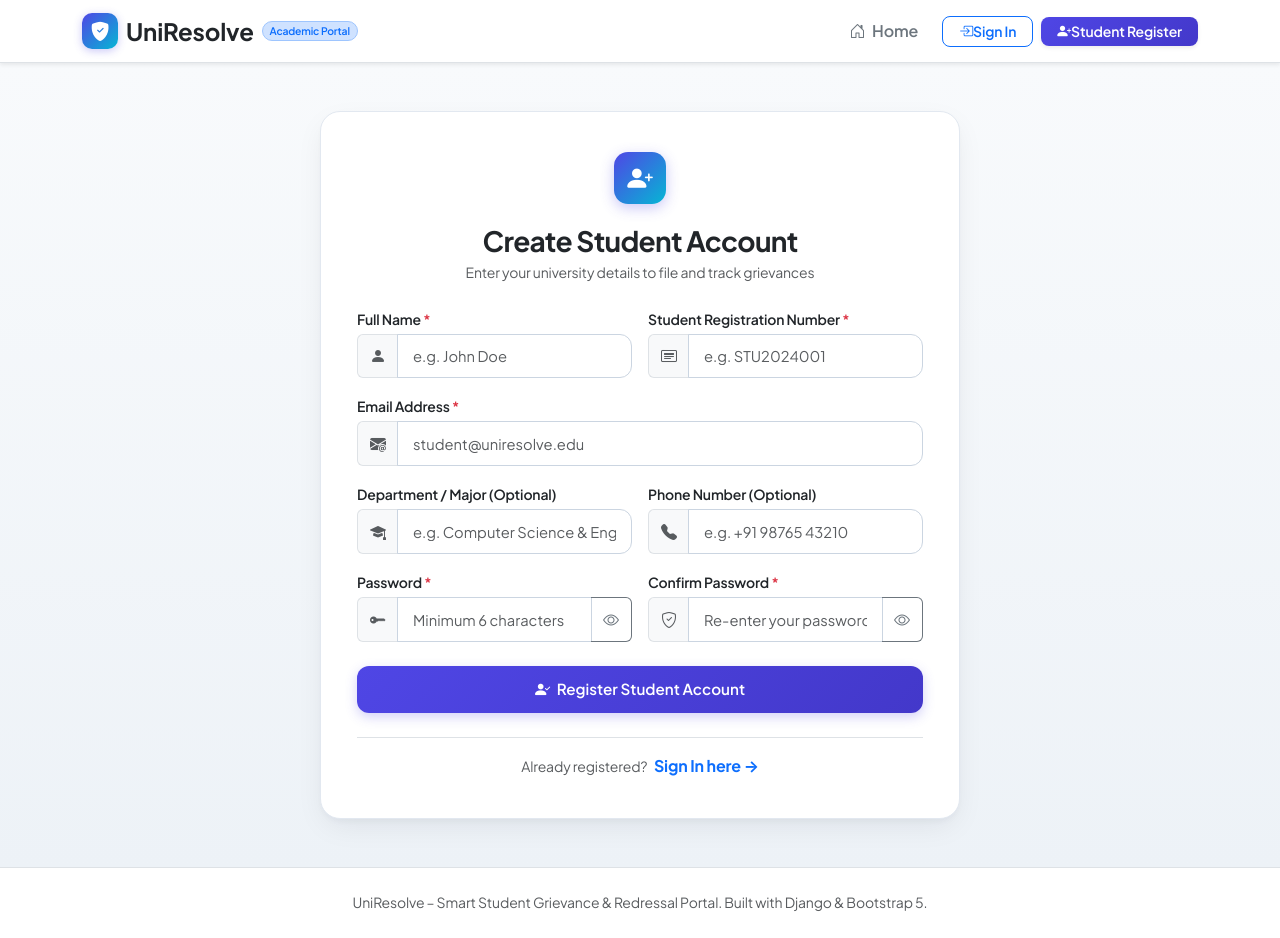
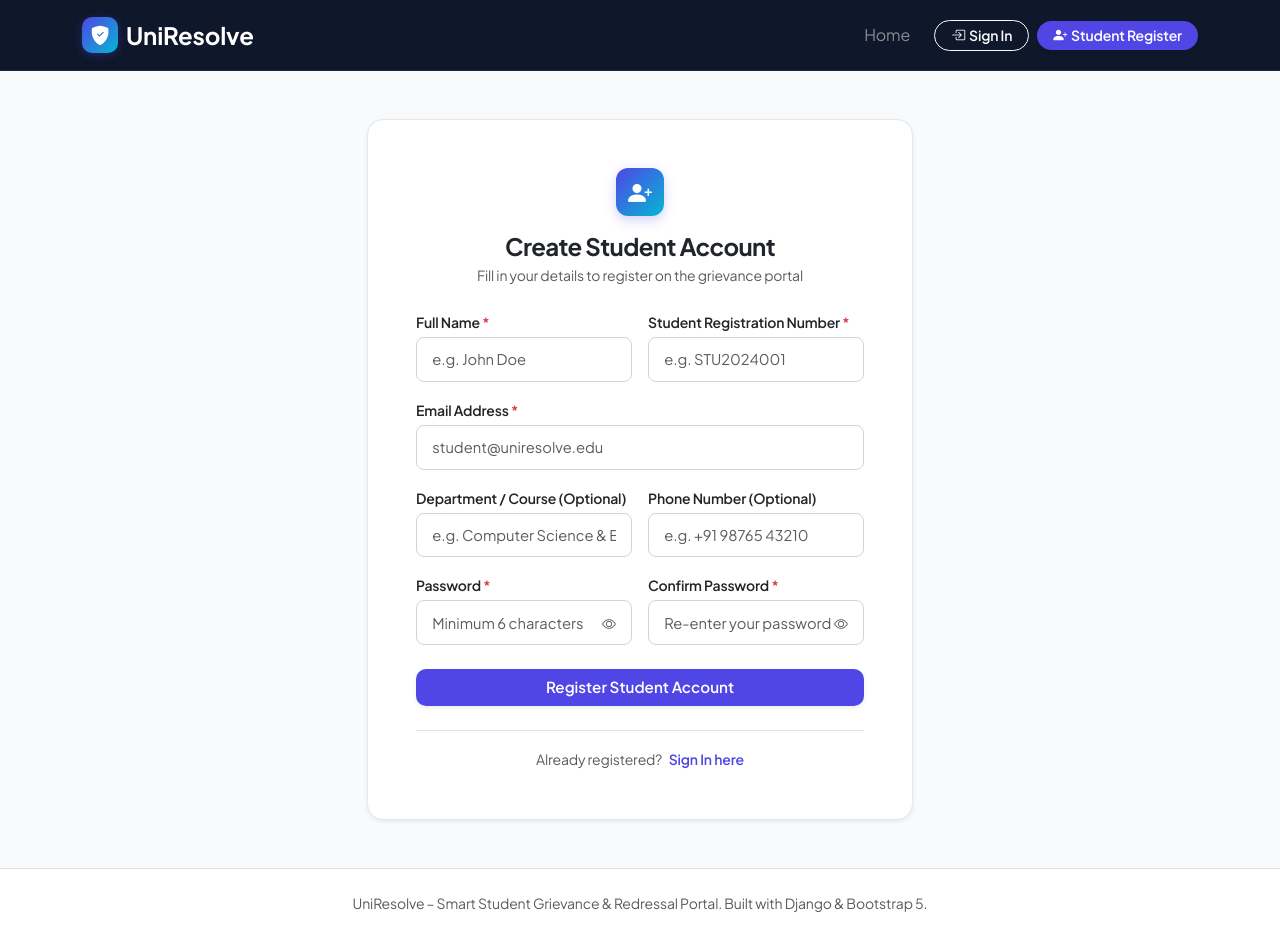
Before and after one commit to Zan-pakto/djangoproject, a Django app: page /register/ in a window 1280 px wide. Before the commit the page ends 911 px from the top, so only its background shows below. Run offline with Django 5.2, Linux system fonts and the light colour scheme; some libraries are stand-ins or nearby versions.

Commit message:
Refactor UI: Clean cohesive navbar and clean centered cards for login and register

```diff
--- a/static/css/style.css
+++ b/static/css/style.css
@@ -801,8 +801,8 @@ a {
 
 .form-control, .form-select {
   font-family: inherit;
-  border-radius: var(--radius-md);
-  border: 1.5px solid #cbd5e1;
+  border-radius: 8px;
+  border: 1px solid #cbd5e1;
   padding: 0.65rem 0.95rem;
   font-size: 0.92rem;
   color: #1e293b;
@@ -810,8 +810,9 @@ a {
 }
 
 .form-control:focus, .form-select:focus {
-  border-color: #2563eb;
-  box-shadow: 0 0 0 4px rgba(37, 99, 235, 0.12);
+  border-color: #4f46e5;
+  box-shadow: 0 0 0 3px rgba(79, 70, 229, 0.15);
+  outline: 0;
 }
 
 /* =====================================================================
--- a/templates/base.html
+++ b/templates/base.html
@@ -175,14 +175,13 @@
 
 {% else %}
   <!-- Unauthenticated Public Layout Navigation -->
-  <nav class="navbar navbar-expand-lg sticky-top bg-white border-bottom shadow-sm py-2">
+  <nav class="navbar navbar-expand-lg navbar-dark sticky-top" style="background: #0f172a; border-bottom: 1px solid rgba(255, 255, 255, 0.08); padding: 0.75rem 0;">
     <div class="container">
-      <a class="navbar-brand d-flex align-items-center gap-2 fw-bold fs-4 text-dark" href="{% url 'landing' %}">
-        <div style="width: 36px; height: 36px; border-radius: 10px; background: linear-gradient(135deg, #4f46e5, #06b6d4); display: flex; align-items: center; justify-content: center; color: #ffffff; font-size: 1.2rem; box-shadow: 0 2px 8px rgba(79, 70, 229, 0.3);">
+      <a class="navbar-brand d-flex align-items-center gap-2 fw-bold fs-4 text-white" href="{% url 'landing' %}">
+        <div style="width: 36px; height: 36px; border-radius: 10px; background: linear-gradient(135deg, #4f46e5, #06b6d4); display: flex; align-items: center; justify-content: center; color: #ffffff; font-size: 1.2rem; box-shadow: 0 2px 10px rgba(79, 70, 229, 0.35);">
           <i class="bi bi-shield-fill-check"></i>
         </div>
         <span>UniResolve</span>
-        <span class="badge bg-primary-subtle text-primary border border-primary-subtle rounded-pill" style="font-size: 0.65rem; font-weight: 600;">Academic Portal</span>
       </a>
       <button class="navbar-toggler border-0 shadow-none p-1" type="button" data-bs-toggle="collapse" data-bs-target="#navPublic" aria-controls="navPublic" aria-expanded="false" aria-label="Toggle navigation">
         <span class="navbar-toggler-icon"></span>
@@ -190,17 +189,17 @@
       <div class="collapse navbar-collapse" id="navPublic">
         <ul class="navbar-nav ms-auto align-items-lg-center gap-2 mt-2 mt-lg-0">
           <li class="nav-item">
-            <a class="nav-link text-secondary fw-semibold px-3 py-1.5 rounded-3" href="{% url 'landing' %}">
-              <i class="bi bi-house-door me-1"></i> Home
+            <a class="nav-link text-white-50 px-3 py-1.5" href="{% url 'landing' %}">
+              Home
             </a>
           </li>
           <li class="nav-item">
-            <a class="btn btn-sm btn-outline-primary fw-semibold px-3 py-1.5 rounded-3 d-inline-flex align-items-center gap-1.5" href="{% url 'login' %}">
+            <a class="btn btn-sm btn-outline-light rounded-pill px-3 py-1.5 fw-semibold d-inline-flex align-items-center gap-1" href="{% url 'login' %}">
               <i class="bi bi-box-arrow-in-right"></i> Sign In
             </a>
           </li>
           <li class="nav-item">
-            <a class="btn btn-sm btn-primary fw-semibold px-3 py-1.5 rounded-3 d-inline-flex align-items-center gap-1.5 shadow-sm text-white" style="background: linear-gradient(135deg, #4f46e5, #4338ca); border: none;" href="{% url 'register' %}">
+            <a class="btn btn-sm text-white rounded-pill px-3 py-1.5 fw-semibold d-inline-flex align-items-center gap-1 shadow-sm" style="background: #4f46e5; border: none;" href="{% url 'register' %}">
               <i class="bi bi-person-plus-fill"></i> Student Register
             </a>
           </li>
--- a/templates/registration/register.html
+++ b/templates/registration/register.html
@@ -1,21 +1,28 @@
 {% extends 'base.html' %}
 {% load static %}
 
-{% block title %}Student Registration – UniResolve Portal{% endblock %}
+{% block title %}Student Registration – UniResolve{% endblock %}
 
 {% block public_content %}
-<div class="auth-page-container">
-  <div class="auth-card auth-card-wide">
+<div class="py-5" style="background: #f8fafc; min-height: 85vh; display: flex; align-items: center;">
+  <div class="container">
+    <div class="row justify-content-center">
+      <div class="col-11 col-sm-10 col-md-8 col-lg-7 col-xl-6">
+
+        <!-- Main Register Card -->
+        <div class="card border-0 shadow-sm" style="border-radius: 16px; border: 1px solid #e2e8f0 !important; background: #ffffff;">
+          <div class="card-body p-4 p-sm-5">
+
             <!-- Header with Brand Icon -->
             <div class="text-center mb-4">
-      <div class="auth-icon-badge mx-auto">
+              <div class="mx-auto mb-3" style="width: 48px; height: 48px; border-radius: 12px; background: linear-gradient(135deg, #4f46e5, #06b6d4); display: flex; align-items: center; justify-content: center; color: #fff; font-size: 1.5rem; box-shadow: 0 4px 12px rgba(79, 70, 229, 0.25);">
                 <i class="bi bi-person-plus-fill"></i>
               </div>
-      <h3 class="fw-bold text-dark mb-1">Create Student Account</h3>
-      <p class="text-muted small mb-0">Enter your university details to file and track grievances</p>
+              <h3 class="fw-bold text-dark mb-1" style="font-size: 1.5rem;">Create Student Account</h3>
+              <p class="text-muted small mb-0">Fill in your details to register on the grievance portal</p>
             </div>
 
-    <!-- Registration Form -->
+            <!-- Register Form -->
             <form method="post" novalidate id="registerForm">
               {% csrf_token %}
 
@@ -29,16 +36,11 @@
 
               <div class="row g-3">
                 <!-- Full Name -->
-        <div class="col-md-6">
+                <div class="col-sm-6">
                   <label for="{{ form.full_name.id_for_label }}" class="form-label fw-semibold small text-dark mb-1">
                     {{ form.full_name.label }} <span class="text-danger">*</span>
                   </label>
-          <div class="input-group">
-            <span class="input-group-text bg-light text-muted border-end-0">
-              <i class="bi bi-person-fill"></i>
-            </span>
                   {{ form.full_name }}
-          </div>
                   {% if form.full_name.errors %}
                     <div class="text-danger small mt-1">
                       {% for error in form.full_name.errors %}{{ error }}{% endfor %}
@@ -47,16 +49,11 @@
                 </div>
 
                 <!-- Registration Number -->
-        <div class="col-md-6">
+                <div class="col-sm-6">
                   <label for="{{ form.registration_number.id_for_label }}" class="form-label fw-semibold small text-dark mb-1">
                     {{ form.registration_number.label }} <span class="text-danger">*</span>
                   </label>
-          <div class="input-group">
-            <span class="input-group-text bg-light text-muted border-end-0">
-              <i class="bi bi-card-heading"></i>
-            </span>
                   {{ form.registration_number }}
-          </div>
                   {% if form.registration_number.errors %}
                     <div class="text-danger small mt-1">
                       {% for error in form.registration_number.errors %}{{ error }}{% endfor %}
@@ -69,12 +66,7 @@
                   <label for="{{ form.email.id_for_label }}" class="form-label fw-semibold small text-dark mb-1">
                     {{ form.email.label }} <span class="text-danger">*</span>
                   </label>
-          <div class="input-group">
-            <span class="input-group-text bg-light text-muted border-end-0">
-              <i class="bi bi-envelope-at-fill"></i>
-            </span>
                   {{ form.email }}
-          </div>
                   {% if form.email.errors %}
                     <div class="text-danger small mt-1">
                       {% for error in form.email.errors %}{{ error }}{% endfor %}
@@ -83,16 +75,11 @@
                 </div>
 
                 <!-- Department -->
-        <div class="col-md-6">
+                <div class="col-sm-6">
                   <label for="{{ form.department.id_for_label }}" class="form-label fw-semibold small text-dark mb-1">
-            Department / Major (Optional)
+                    {{ form.department.label }}
                   </label>
-          <div class="input-group">
-            <span class="input-group-text bg-light text-muted border-end-0">
-              <i class="bi bi-mortarboard-fill"></i>
-            </span>
                   {{ form.department }}
-          </div>
                   {% if form.department.errors %}
                     <div class="text-danger small mt-1">
                       {% for error in form.department.errors %}{{ error }}{% endfor %}
@@ -101,16 +88,11 @@
                 </div>
 
                 <!-- Phone Number -->
-        <div class="col-md-6">
+                <div class="col-sm-6">
                   <label for="{{ form.phone_number.id_for_label }}" class="form-label fw-semibold small text-dark mb-1">
-            Phone Number (Optional)
+                    {{ form.phone_number.label }}
                   </label>
-          <div class="input-group">
-            <span class="input-group-text bg-light text-muted border-end-0">
-              <i class="bi bi-telephone-fill"></i>
-            </span>
                   {{ form.phone_number }}
-          </div>
                   {% if form.phone_number.errors %}
                     <div class="text-danger small mt-1">
                       {% for error in form.phone_number.errors %}{{ error }}{% endfor %}
@@ -119,16 +101,13 @@
                 </div>
 
                 <!-- Password -->
-        <div class="col-md-6">
+                <div class="col-sm-6">
                   <label for="{{ form.password.id_for_label }}" class="form-label fw-semibold small text-dark mb-1">
-            Password <span class="text-danger">*</span>
+                    {{ form.password.label }} <span class="text-danger">*</span>
                   </label>
-          <div class="input-group">
-            <span class="input-group-text bg-light text-muted border-end-0">
-              <i class="bi bi-key-fill"></i>
-            </span>
+                  <div class="position-relative">
                     {{ form.password }}
-            <button type="button" class="btn btn-outline-secondary border-start-0 toggle-password-btn" data-target="id_password" aria-label="Toggle password visibility">
+                    <button type="button" class="btn btn-sm text-muted position-absolute end-0 top-50 translate-middle-y me-2 border-0 bg-transparent toggle-password-btn" data-target="id_password" aria-label="Toggle password visibility">
                       <i class="bi bi-eye"></i>
                     </button>
                   </div>
@@ -140,16 +119,13 @@
                 </div>
 
                 <!-- Confirm Password -->
-        <div class="col-md-6">
+                <div class="col-sm-6">
                   <label for="{{ form.confirm_password.id_for_label }}" class="form-label fw-semibold small text-dark mb-1">
-            Confirm Password <span class="text-danger">*</span>
+                    {{ form.confirm_password.label }} <span class="text-danger">*</span>
                   </label>
-          <div class="input-group">
-            <span class="input-group-text bg-light text-muted border-end-0">
-              <i class="bi bi-shield-check"></i>
-            </span>
+                  <div class="position-relative">
                     {{ form.confirm_password }}
-            <button type="button" class="btn btn-outline-secondary border-start-0 toggle-password-btn" data-target="id_confirm_password" aria-label="Toggle password visibility">
+                    <button type="button" class="btn btn-sm text-muted position-absolute end-0 top-50 translate-middle-y me-2 border-0 bg-transparent toggle-password-btn" data-target="id_confirm_password" aria-label="Toggle password visibility">
                       <i class="bi bi-eye"></i>
                     </button>
                   </div>
@@ -161,17 +137,24 @@
                 </div>
               </div>
 
-      <button type="submit" class="auth-btn-primary mt-4">
-        <i class="bi bi-person-check-fill me-1"></i> Register Student Account
+              <!-- Submit Button -->
+              <button type="submit" class="btn text-white w-100 py-2.5 fw-semibold shadow-sm mt-4" style="background: #4f46e5; border-radius: 10px; font-size: 0.95rem;">
+                Register Student Account
               </button>
             </form>
 
-    <!-- Footer -->
+            <!-- Footer Link -->
             <div class="text-center mt-4 pt-3 border-top">
               <span class="text-muted small">Already registered?</span>
-      <a href="{% url 'login' %}" class="fw-bold ms-1 text-primary text-decoration-none">
-        Sign In here &rarr;
+              <a href="{% url 'login' %}" class="fw-semibold ms-1 small" style="color: #4f46e5;">
+                Sign In here
               </a>
+            </div>
+
+          </div>
+        </div>
+
+      </div>
     </div>
   </div>
 </div>
```
Also changed, not shown: templates/registration/login.html (+46 -45 lines). Lines whose indentation alone changed are shown as unchanged.
